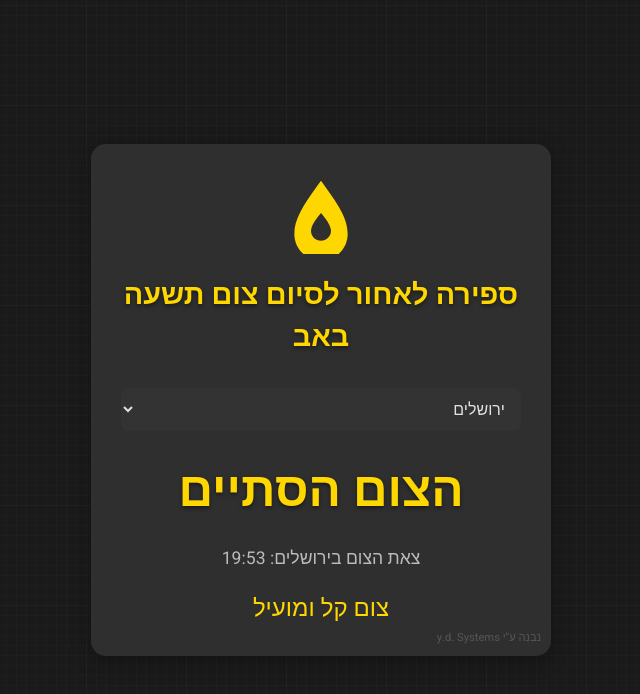
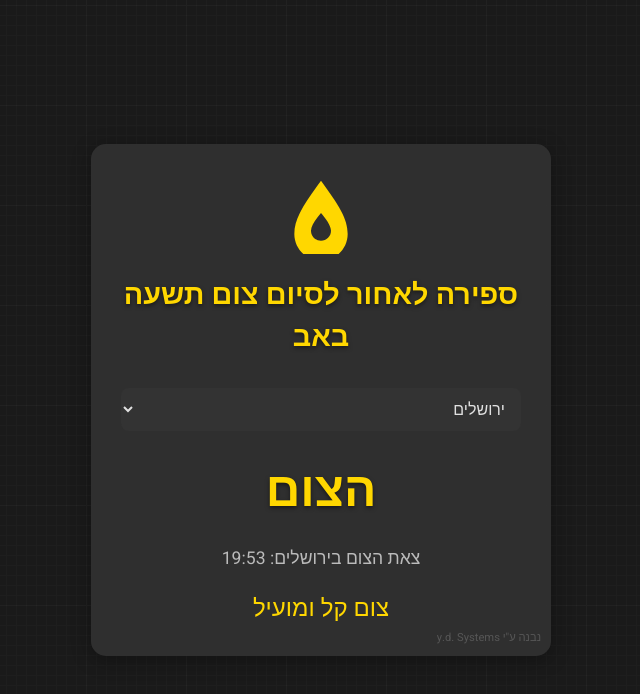
Before and after one commit to YAIR-DAHN/TEST_UP, a plain HTML site: page index.html in a window 1280 px wide. Shown: the whole page, without its empty margins (319-959 px from the left). Drawn offline with Linux system fonts and the light colour scheme.

Commit message:
Update index.html

```diff
--- a/index.html
+++ b/index.html
@@ -140,7 +140,7 @@
                 countdownElement.textContent = `${String(hours).padStart(2, '0')}:${String(minutes).padStart(2, '0')}:${String(seconds).padStart(2, '0')}`;
                 fastEndMessage.style.display = 'none';
             } else {
-                countdownElement.textContent = 'הצום הסתיים';
+                countdownElement.textContent = 'הצום ';
                 container.style.backgroundColor = 'rgba(50, 50, 50, 0.9)';
                 flame.style.opacity = '1';
                 fastEndMessage.style.display = 'block';
```
